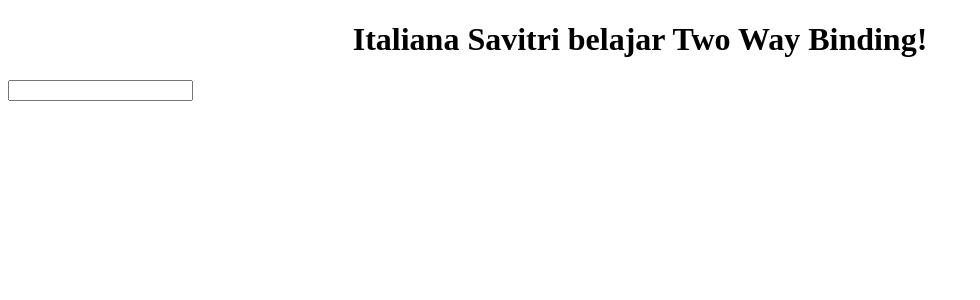
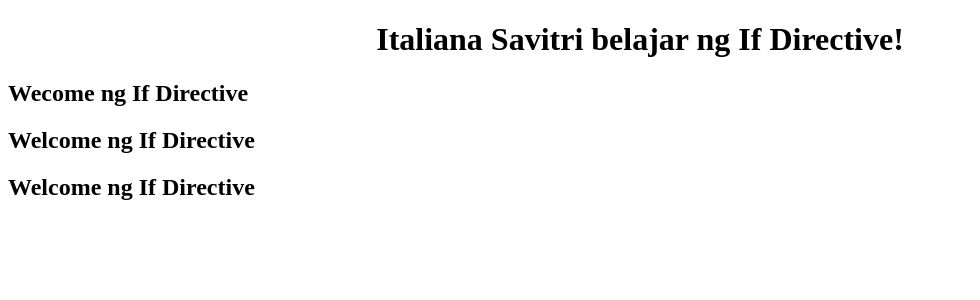
Before and after one commit to Italianasavitri/Angular, an Angular app: page / in a window 1280 px wide. Shown: the top 300 px of the page, without its empty margins (0-980 px from the left). Built offline with nearby package versions, Linux system fonts and the light colour scheme.

Commit message:
Menghilangkan Menu Access
Ini adalah menghilangkan menu aksess pada view dari Visi, Misi, System Menu, Sys Menu Authorization, dan Role Menu.

```diff
--- a/src/app/app.component.html
+++ b/src/app/app.component.html
@@ -72,10 +72,19 @@
 <app-template-references-variable></app-template-references-variable> -->
 
 <!-- // 8. Ini adalah pelajaran kedelapan mengenai Two Way Binding -->
-<div style="text-align:center">
+<!-- <div style="text-align:center">
   <h1>
     {{ title }} belajar Two Way Binding!
   </h1>
 </div>
 
-<app-two-way-binding></app-two-way-binding>
+<app-two-way-binding></app-two-way-binding> -->
+
+<!-- // 9. Ini adalah pelajaran kesembilan mengenai ng If Directive -->
+<div style="text-align:center">
+  <h1>
+    {{ title }} belajar ng If Directive!
+  </h1>
+</div>
+
+<app-ng-if-directive></app-ng-if-directive>
--- a/src/app/app.module.ts
+++ b/src/app/app.module.ts
@@ -12,6 +12,7 @@ import { StylebindingComponent } from './stylebinding/stylebinding.component';
 import { EventBindingComponent } from './event-binding/event-binding.component';
 import { TemplateReferencesVariableComponent } from './template-references-variable/template-references-variable.component';
 import { TwoWayBindingComponent } from './two-way-binding/two-way-binding.component';
+import { NgIfDirectiveComponent } from './ng-if-directive/ng-if-directive.component';
 
 @NgModule({
   declarations: [
@@ -23,7 +24,8 @@ import { TwoWayBindingComponent } from './two-way-binding/two-way-binding.compon
     StylebindingComponent,
     EventBindingComponent,
     TemplateReferencesVariableComponent,
-    TwoWayBindingComponent
+    TwoWayBindingComponent,
+    NgIfDirectiveComponent
   ],
   imports: [
     BrowserModule,
--- /dev/null
+++ b/src/app/ng-if-directive/ng-if-directive.component.html
@@ -0,0 +1,3 @@
+<p>
+  ng-if-directive works!
+</p>
--- /dev/null
+++ b/src/app/ng-if-directive/ng-if-directive.component.ts
@@ -0,0 +1,29 @@
+import { Component, OnInit } from '@angular/core';
+
+@Component({
+  selector: 'app-ng-if-directive',
+  template: `
+  	<h2 *ngIf="true">Wecome ng If Directive</h2>
+  	<h2 *ngIf="false">Wecome ng If Directive</h2>
+  	<h2 *ngIf="displayname">Welcome ng If Directive</h2>
+
+  	<h2 *ngIf="displayname; else elseBlock">
+  		Welcome ng If Directive
+  	</h2>
+
+  	<ng-template #elseBlock>
+  		<h2>Name is hidden</h2>
+  	</ng-template>
+  `,
+  styleUrls: ['./ng-if-directive.component.css']
+})
+export class NgIfDirectiveComponent implements OnInit {
+
+  displayname = true;
+
+  constructor() { }
+
+  ngOnInit() {
+  }
+
+}
```
Also changed, not shown: src/app/ng-if-directive/ng-if-directive.component.css (added), 1 other file (tests, documents, lock files or other folders).
